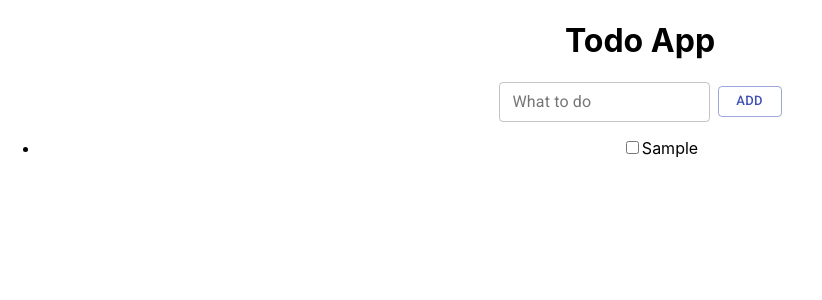
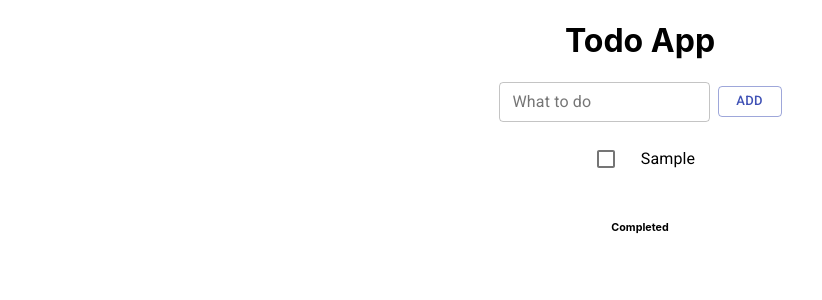
Before and after one commit to thealamu/react-todo, a React (Create React App) app: page / in a window 1280 px wide. Both pictures are taken after typing "Sample" into the empty fields and a click on the button "ADD". Shown: the top 300 px of the page, without its empty margins (0-822 px from the left). Built offline with nearby package versions, Linux system fonts and the light colour scheme.

Commit message:
Style todo lists

```diff
--- /dev/null
+++ b/src/Completed.css
@@ -0,0 +1,6 @@
+#hc {
+	display: flex;
+	justify-content: center;
+	align-items: center;
+	width: 100%;
+}
--- a/src/Completed.js
+++ b/src/Completed.js
@@ -1,15 +1,19 @@
 import React from 'react'
 import TodoItem from './TodoItem.js'
+import List from '@material-ui/core/List';
 
 export default function Completed(props) {
 	let done = props.todos.filter(item => item.done)
 	let items = done.map(item =>
-		<li key={item.id}>
-			<TodoItem model={item} onChange={props.onChange}/>
-		</li>
+		<TodoItem key={item.id} model={item} onChange={props.onChange}/>
 	)
 
 	return (
-		<ul>{items}</ul>
+		<>
+			<h6>Completed</h6>
+			<div id="hc">
+				<List>{items}</List>
+			</div>
+		</>
 	)
 }
--- a/src/TodoItem.css
+++ b/src/TodoItem.css
@@ -1,16 +1,3 @@
 #todoitem {
-	text-align: center;
-	margin-top: 8px;
+	width: 100%;
 }
-
-#checker {
-	display: inline
-}
-
-#content {
-	display: inline
-}
-
-#clearer {
-	clear: both
-}
--- a/src/TodoItem.js
+++ b/src/TodoItem.js
@@ -1,5 +1,9 @@
 import React from 'react'
 import './TodoItem.css'
+import ListItem from '@material-ui/core/ListItem';
+import ListItemIcon from '@material-ui/core/ListItemIcon';
+import ListItemText from '@material-ui/core/ListItemText';
+import Checkbox from '@material-ui/core/Checkbox';
 
 export default function TodoItem(props) {
 	function toggled(e) {
@@ -12,10 +16,16 @@ export default function TodoItem(props) {
 	}
 
 	return (
-		<div id="todoitem">
+		<ListItem id="todoitem" key={props.key}>
+			<ListItemIcon>
+				<Checkbox onChange={toggled} checked={props.model.done} />
+			</ListItemIcon>
+			<ListItemText primary={props.model.content} />
+		</ListItem>
+		/*<div id="todoitem">
 			<input onChange={toggled} id="checker" type="checkbox" checked={props.model.done}/>
 			<p id="content">{props.model.content}</p>
 			<div id="clearer" />
-		</div>
+		</div>*/
 	)
 }
--- /dev/null
+++ b/src/TodoList.css
@@ -0,0 +1,6 @@
+#hc {
+	display: flex;
+	justify-content: center;
+	align-items: center;
+	width: 100%;
+}
--- a/src/TodoList.js
+++ b/src/TodoList.js
@@ -1,15 +1,17 @@
 import React from 'react'
 import TodoItem from './TodoItem.js'
+import List from '@material-ui/core/List';
+import './TodoList.css'
 
 export default function TodoList(props) {
 	let undone = props.todos.filter(item => !item.done)
 	let items = undone.map(item =>
-		<li key={item.id}>
-			<TodoItem model={item} onChange={props.onChange}/>
-		</li>
+		<TodoItem key={item.id} model={item} onChange={props.onChange}/>
 	)
 
 	return (
-		<ul>{items}</ul>
+		<div id="hc">
+			<List>{items}</List>
+		</div>
 	)
 }
--- a/src/index.css
+++ b/src/index.css
@@ -11,3 +11,9 @@ code {
   font-family: source-code-pro, Menlo, Monaco, Consolas, 'Courier New',
     monospace;
 }
+
+#root {
+	width: 100%;
+	align-items: center;
+	text-align: center
+}
```
